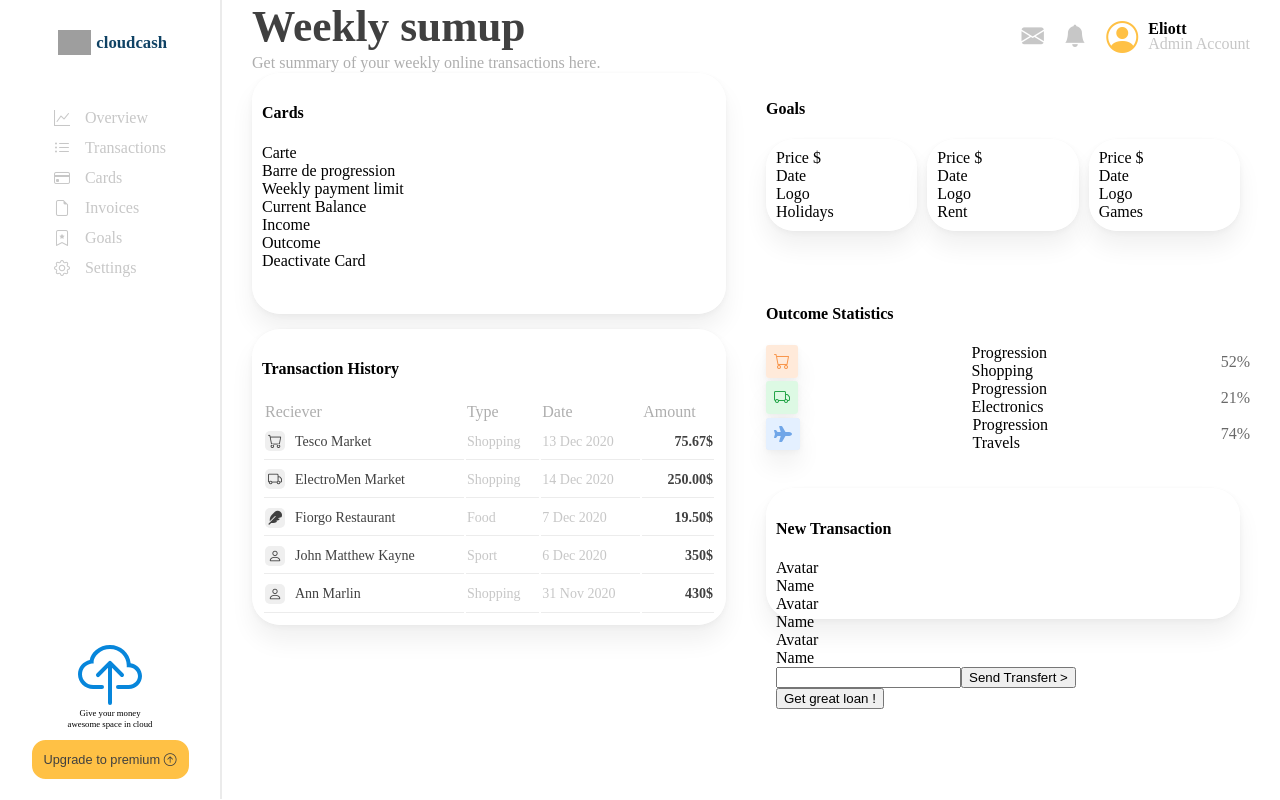
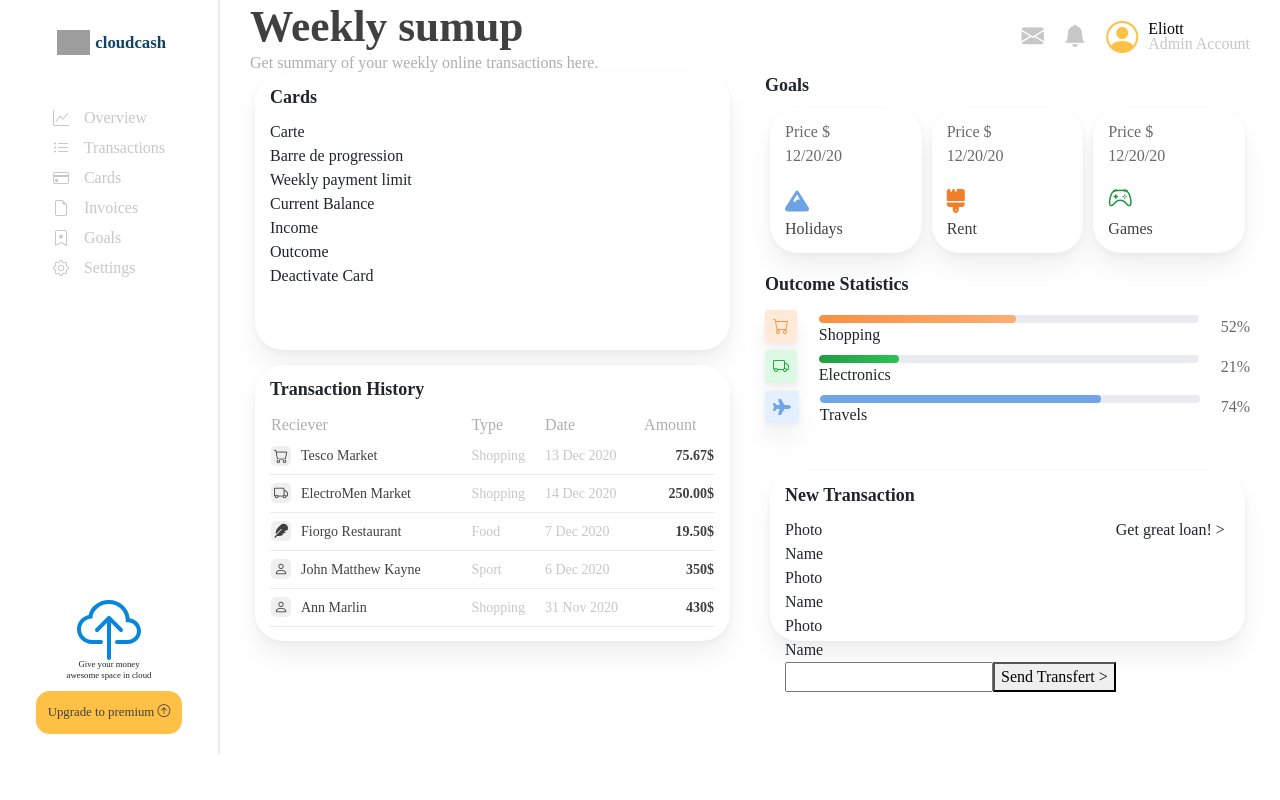
Before and after one commit to eliott11/trainingvue, a Vue app: page / in a window 1280 px wide. Built offline with nearby package versions, Linux system fonts and the light colour scheme; grey boxes are pictures that could not be loaded; a web font is replaced by a local one.

Commit message:
add pricing, stats, newtransaction, content css
add pricing, stats, newtransaction, content fix css

```diff
--- a/public/index.html
+++ b/public/index.html
@@ -7,6 +7,8 @@
     <link rel="icon" href="<%= BASE_URL %>favicon.ico">
     <title><%= htmlWebpackPlugin.options.title %></title>
     <link rel="stylesheet" href="https://fonts.googleapis.com/css2?family=Dongle"><!--Google Font-->
+    <link rel="stylesheet" href="https://stackpath.bootstrapcdn.com/bootstrap/4.4.1/css/bootstrap.min.css"
+    integrity="sha384-Vkoo8x4CGsO3+Hhxv8T/Q5PaXtkKtu6ug5TOeNV6gBiFeWPGFN9MuhOf23Q9Ifjh" crossorigin="anonymous"><!--Bootstrap link-->
     <link rel="stylesheet" href="https://cdn.jsdelivr.net/npm/bootstrap-icons@1.7.2/font/bootstrap-icons.css"><!--Bootstrap Icons-->
     <script src="https://kit.fontawesome.com/36423abda6.js" crossorigin="anonymous"></script><!--Font Awesome-->
   </head>
--- a/src/assets/index.scss
+++ b/src/assets/index.scss
@@ -2,6 +2,13 @@
     box-shadow: 0px 16px 24px rgba(0, 0, 0, 0.06), 0px 2px 6px rgba(0, 0, 0, 0.04), 0px 0px 1px rgba(0, 0, 0, 0.04);
     background: linear-gradient(180deg, #FFFFFF 0%, #FFFFFF 100%);
     border-radius: 28px;
-    margin: 0 10px 0px 0px;
-    padding: 10px;
+    margin: 0 5px 0 5px;
+    padding: 12px 15px;
 }
+h4 {
+    font-family: Suprema;
+    font-weight: 600;
+    font-size: 18px;
+    line-height: 25px;
+    margin: 0 0 10px 0;
+    }
--- a/src/components/Content.vue
+++ b/src/components/Content.vue
@@ -54,14 +54,14 @@ export default {
     margin-right: 15px;
     /* grid-template-rows: 1fr 1fr 1fr; */
   }
-  .cards-content, .transhosto-content {
+  .cards-content, .transhisto-content {
     height: 50%;
   }
   .pricing-content, .stats-content {
     height: 35%;
   }
   .newtransac-content {
-    height: 20%;
+    height: 30%;
   }
   .content-right {
     width: 50%;
@@ -69,14 +69,6 @@ export default {
     float: right;
     flex-direction: column;
     margin-left: 15px;
-    justify-content: space-around;
-  }
-  h4 {
-  font-family: Suprema;
-  font-style: normal;
-  font-weight: 600;
-  font-size: 20.1118px;
-  line-height: 25px;
-  margin: 10px 0;
+    justify-content: space-between;
   }
 </style>
--- a/src/components/NewTransaction.vue
+++ b/src/components/NewTransaction.vue
@@ -1,29 +1,33 @@
 <template>
-  <section class="newTran block-shadow">
+  <section class="newtran block-shadow">
     <h4>New Transaction</h4>
-      <div>
-        <div>
-          <div>
-            <div>Avatar</div>
+      <div class="newtrans-section">
+        <div class="transcontent-left">
+          <div class="content-top">
+            <div>
+              <div>Photo</div>
+              <div>Name</div>
+            </div>
+            <div>
+                <div>Photo</div>
                 <div>Name</div>
             </div>
             <div>
-                <div>Avatar</div>
-                <div>Name</div>
-            </div>
-            <div>
-                <div>Avatar</div>
+                <div>Photo</div>
                 <div>Name</div>
             </div>
           </div>
-          <div>
+          <div class="btn-bottom">
               <input type="$">
               <button>Send Transfert ></button>
           </div>
         </div>
-        <div>
-            <button>Get great loan !</button>
+
+        <div class="transcontent-right">
+            <div>Get great loan! ></div>
         </div>
+      </div>
+
   </section>
 </template>
 
@@ -38,5 +42,7 @@ export default {
 
 <!-- Add "scoped" attribute to limit CSS to this component only -->
 <style scoped>
-
+.newtrans-section {
+  display: flex;
+}
 </style>
--- a/src/components/Pricing.vue
+++ b/src/components/Pricing.vue
@@ -3,33 +3,33 @@
         <h4>Goals</h4>
         <div class="goals-content">
             <div class="holiday block-shadow">
-                <div>
+                <div class="price-stats">
                     <div>Price $</div>
-                    <div>Date</div>
+                    <div>12/20/20</div>
                 </div>
                 <div>
-                    <div>Logo</div>
-                    <div>Holidays</div>
+                    <div><i class="fa fa-mountain"></i></div>
+                    <div class="name-stats">Holidays</div>
                 </div>
             </div>
             <div class="renovation block-shadow">
-                <div>
+                <div class="price-stats">
                     <div>Price $</div>
-                    <div>Date</div>
+                    <div>12/20/20</div>
                 </div>
                 <div>
-                    <div>Logo</div>
-                    <div>Rent</div>
+                    <div><i class="fa fa-brush"></i></div>
+                    <div class="name-stats">Rent</div>
                 </div>
             </div>
             <div class="game block-shadow">
-                <div>
+                <div class="price-stats">
                     <div>Price $</div>
-                    <div>Date</div>
+                    <div>12/20/20</div>
                 </div>
                 <div>
-                    <div>Logo</div>
-                    <div>Games</div>
+                    <div><i class="bi bi-controller"></i></div>
+                    <div class="name-stats">Games</div>
                 </div>
             </div>
         </div>
@@ -50,10 +50,30 @@ export default {
 .goals-content {
     display: flex;
     justify-content: space-between;
+    height: 145px;
 }
 .holiday, .renovation, .game {
     display: flex;
     flex-direction: column;
+    justify-content: space-between;
     width: 33%;
 }
+.price-stats {
+    color: #696969;
+}
+.fa-mountain, .fa-brush, .bi-controller {
+    font-size: 24px;
+}
+.fa-mountain {
+    color: #6DA2E4;
+}
+.fa-brush {
+    color: #F17F29;
+}
+.bi-controller {
+    color: #1E9540;
+}
+.name-stats {
+    color: #404040;
+}
 </style>
--- a/src/components/Stats.vue
+++ b/src/components/Stats.vue
@@ -7,7 +7,9 @@
       <div class="stats-shopping">
         <div><i class="bi bi-cart"></i></div>
         <div>
-          <div>Progression</div>
+          <div class="progress mt-2">
+            <div class="progress-bar-shopping" role="progressbar" aria-valuenow="52" aria-valuemin="0" aria-valuemax="100"></div>
+          </div>
           <div class="shopping-title">Shopping</div>
         </div>
         <div class="stats-%">52%</div>
@@ -16,7 +18,9 @@
       <div class="stats-electro">
         <div><i class="bi bi-truck"></i></div>
         <div>
-          <div>Progression</div>
+          <div class="progress mt-2">
+            <div class="progress-bar-electro" role="progressbar" aria-valuenow="21" aria-valuemin="0" aria-valuemax="100"></div>
+          </div>
           <div class="electro-title">Electronics</div>
         </div>
         <div class="stats-%">21%</div>
@@ -25,7 +29,9 @@
       <div class="stats-travels">
         <div><i class="fas fa-plane"></i></div>
         <div>
-          <div>Progression</div>
+          <div class="progress mt-2">
+            <div class="progress-bar-travels" role="progressbar" aria-valuenow="74" aria-valuemin="0" aria-valuemax="100"></div>
+          </div>
           <div class="travels-title">Travels</div>
         </div>
         <div class="stats-%">74%</div>
@@ -74,4 +80,23 @@ export default {
   background: #E4F0FF;
   color: #70A6E8;
 }
+.progress {
+  height: 8px;
+  width: 380px;
+}
+.progress-bar-shopping {
+  background: linear-gradient(270deg, #FCAE73 0%, #F79042 99.18%);
+  border-radius: 10.7766px;
+  width: 52%;
+}
+.progress-bar-electro {
+  background: linear-gradient(90deg, #209D43 0%, #2BC255 100%);
+  border-radius: 10.7766px;
+  width: 21%;
+}
+.progress-bar-travels {
+  background: #70A6E8;
+  border-radius: 10.7766px;
+  width: 74%;
+}
 </style>
```
Also changed, not shown: 1 other file (tests, documents, lock files or other folders).
